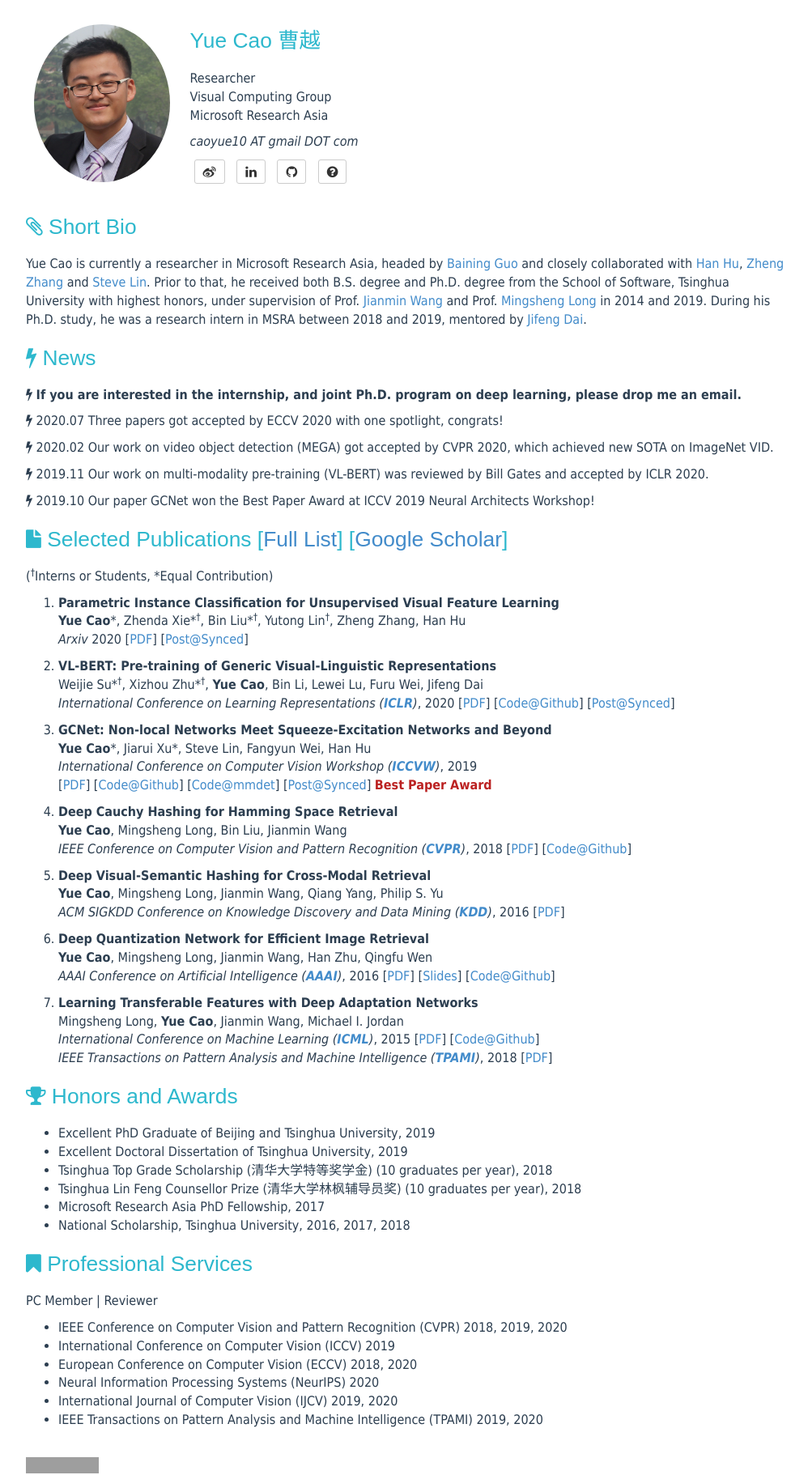
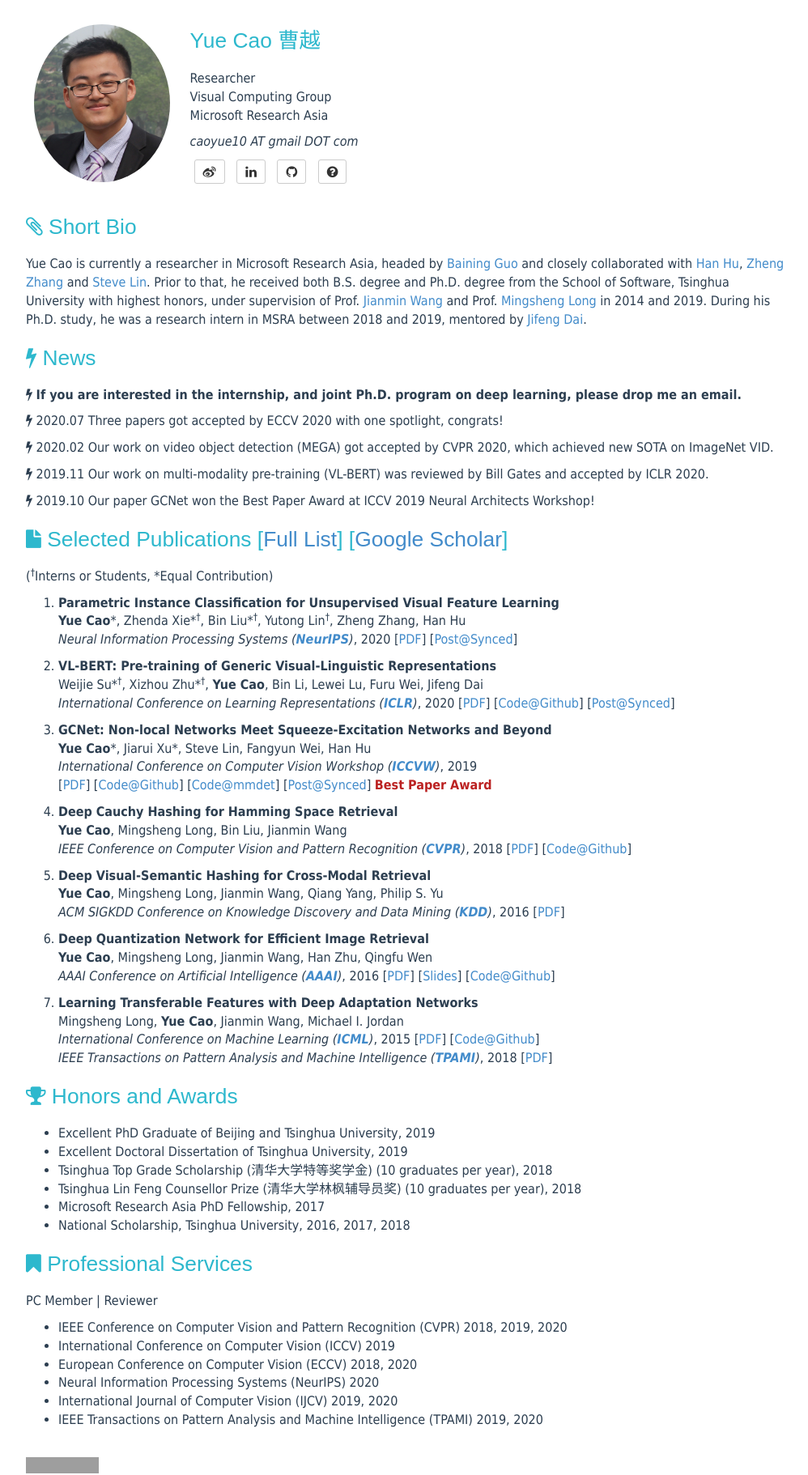
Before and after one commit to caoyue10/caoyue10.github.io, a Jekyll site: the page built from index.html, in a window 1280 px wide. Shown: the whole page at 81% size, without its empty margins (138-1136 px from the left). Built offline with Jekyll 4.4.1, drawn with Linux system fonts in a browser that asks for light colours; the list of posts is cut into pages by our own code; grey boxes are pictures that could not be loaded.

Commit message:
Update index.html

```diff
--- a/index.html
+++ b/index.html
@@ -47,7 +47,7 @@
       <li>
 	<p><strong>Parametric Instance Classification for Unsupervised Visual Feature Learning</strong><br>
             <strong>Yue Cao</strong>*, Zhenda Xie*<sup><span>&#8224;</span></sup>, Bin Liu*<sup><span>&#8224;</span></sup>, Yutong Lin<sup><span>&#8224;</span></sup>, Zheng Zhang, Han Hu<br>
-            <em>Arxiv</em> 2020 [<a href="https://arxiv.org/abs/2006.14618">PDF</a>] [<a href="https://www.jiqizhixin.com/articles/2020-07-09-7">Post@Synced</a>]
+            <em>Neural Information Processing Systems (<a href="https://neurips.cc/Conferences/2020"><strong>NeurIPS</strong></a>)</em>, 2020 [<a href="https://arxiv.org/abs/2006.14618">PDF</a>] [<a href="https://www.jiqizhixin.com/articles/2020-07-09-7">Post@Synced</a>]
             </p>
       </li>
       <li>
```
